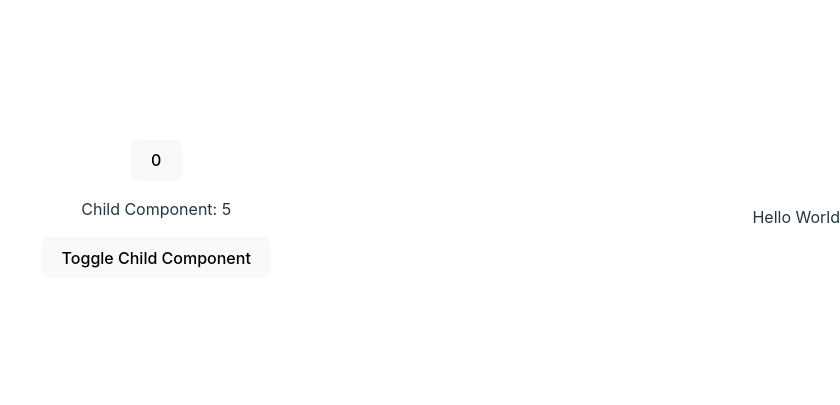
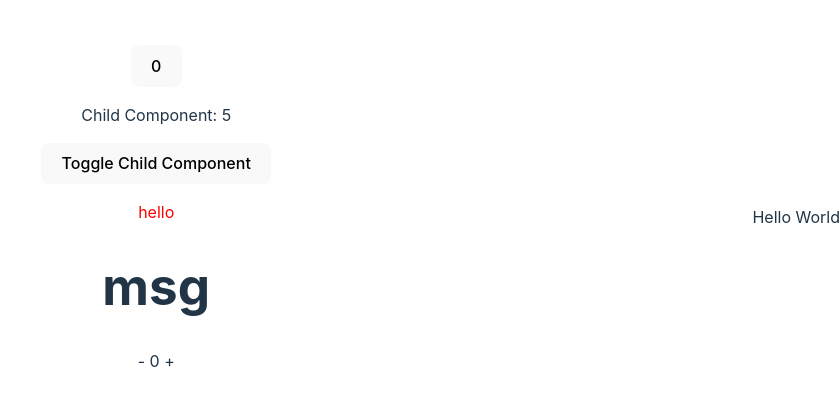
Before and after one commit to Alextt666/vue-challenge, a Vue app: page / in a window 1280 px wide. Shown: the part 183-588 px from the top of the page, without its empty margins (440-1280 px from the left). Built offline with nearby package versions, Linux system fonts and the light colour scheme.

Commit message:
modify:动态css & ref全家桶

```diff
--- a/src/components/Dashbord.vue
+++ b/src/components/Dashbord.vue
@@ -2,15 +2,21 @@
   <NextTickT></NextTickT>
   <TeleportT></TeleportT>
   <LifeHooks></LifeHooks>
+  <DynamicCss></DynamicCss>
+  <RefFamily></RefFamily>
 </template>
 <script setup>
 import NextTickT from "./NextTickT.vue";
 import TeleportT from "./TeleportT.vue";
 import LifeHooks from "./LifeHooks.vue/index.vue";
+import DynamicCss from "./DynamicCss.vue";
+import RefFamily from "./RefFamily.vue";
 import { defineComponent } from "vue";
 defineComponent({
   NextTickT,
   TeleportT,
   LifeHooks,
+  DynamicCss,
+  RefFamily,
 });
 </script>
--- /dev/null
+++ b/src/components/DynamicCss.vue
@@ -0,0 +1,19 @@
+<template>
+  <p>hello</p>
+</template>
+<script setup>
+import { ref } from "vue";
+const theme = ref("red");
+
+const colors = ["blue", "yellow", "red", "green"];
+
+setInterval(() => {
+  theme.value = colors[Math.floor(Math.random() * 4)];
+}, 1000);
+</script>
+<style scoped>
+/* 修改以下代码绑定动态颜色 */
+p {
+  color: v-bind(theme);
+}
+</style>
--- /dev/null
+++ b/src/components/RefFamily.vue
@@ -0,0 +1,66 @@
+<template>
+  <div>
+    <h1>msg</h1>
+    <p>
+      <span @click="update(count - 1)">-</span>
+      {{ count }}
+      <span @click="update(count + 1)">+</span>
+    </p>
+  </div>
+</template>
+<script setup lang="ts">
+import { ref, Ref, reactive, isRef, toRefs ,unref} from "vue";
+
+const initial = ref(10);
+const count = ref(0);
+
+// 挑战 1: 更新 ref
+function update(value) {
+  // 实现...
+  count.value = value;
+}
+
+/**
+ * 挑战 2: 检查`count`是否为一个 ref 对象
+ * 确保以下输出为1
+ */
+// impl ? 1 : 0
+console.log(isRef(count) ? 1 : 0);
+
+/**
+ * 挑战 3: 如果参数是一个 ref，则返回内部值参数，否则返回本身
+ * 确保以下输出为true
+ */
+function initialCount(value: number | Ref<number>) {
+  // 确保以下输出为true
+//   value = isRef(value) ? 10 : value;
+//   可以使用unref
+
+  console.log(unref(value) === 10);
+}
+
+initialCount(initial);
+
+/**
+ * 挑战 4:
+ * 为源响应式对象上的某个 `property` 新创建一个 `ref`。
+ * 然后,`ref` 可以被传递，它会保持对其源`property`的响应式连接。
+ * 确保以下输出为true
+ */
+const state = reactive({
+  foo: 1,
+  bar: 2,
+});
+const fooRef = toRefs(state).foo; // 修改这里的实现...
+// 写法二
+// const fooRef = toRefs(state,'foo'); // 修改这里的实现...
+
+
+// 修改引用将更新原引用
+fooRef.value++;
+console.log(state.foo === 2);
+
+// 修改原引用也会更新`ref`
+state.foo++;
+console.log(fooRef.value === 3);
+</script>
```
